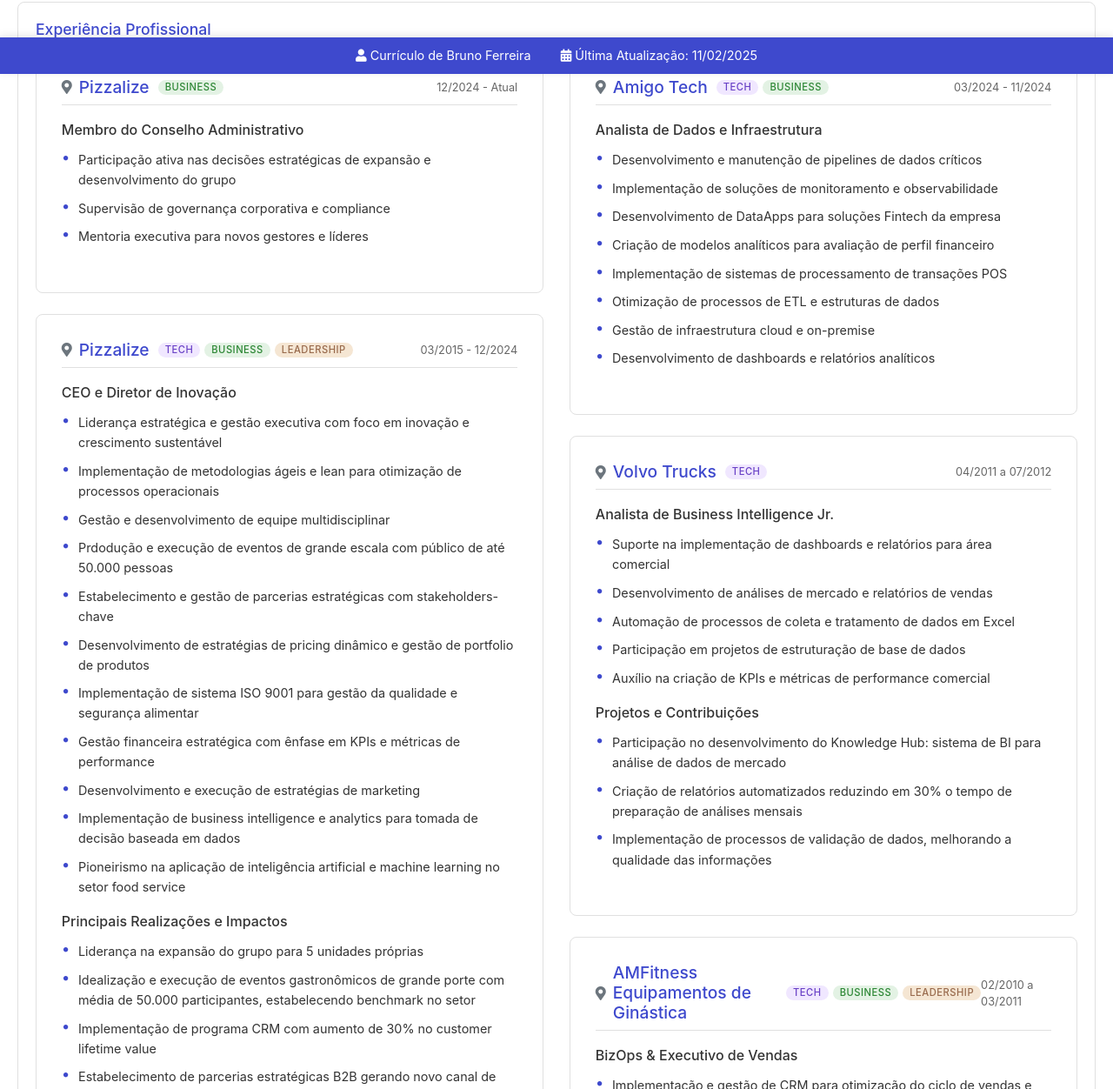
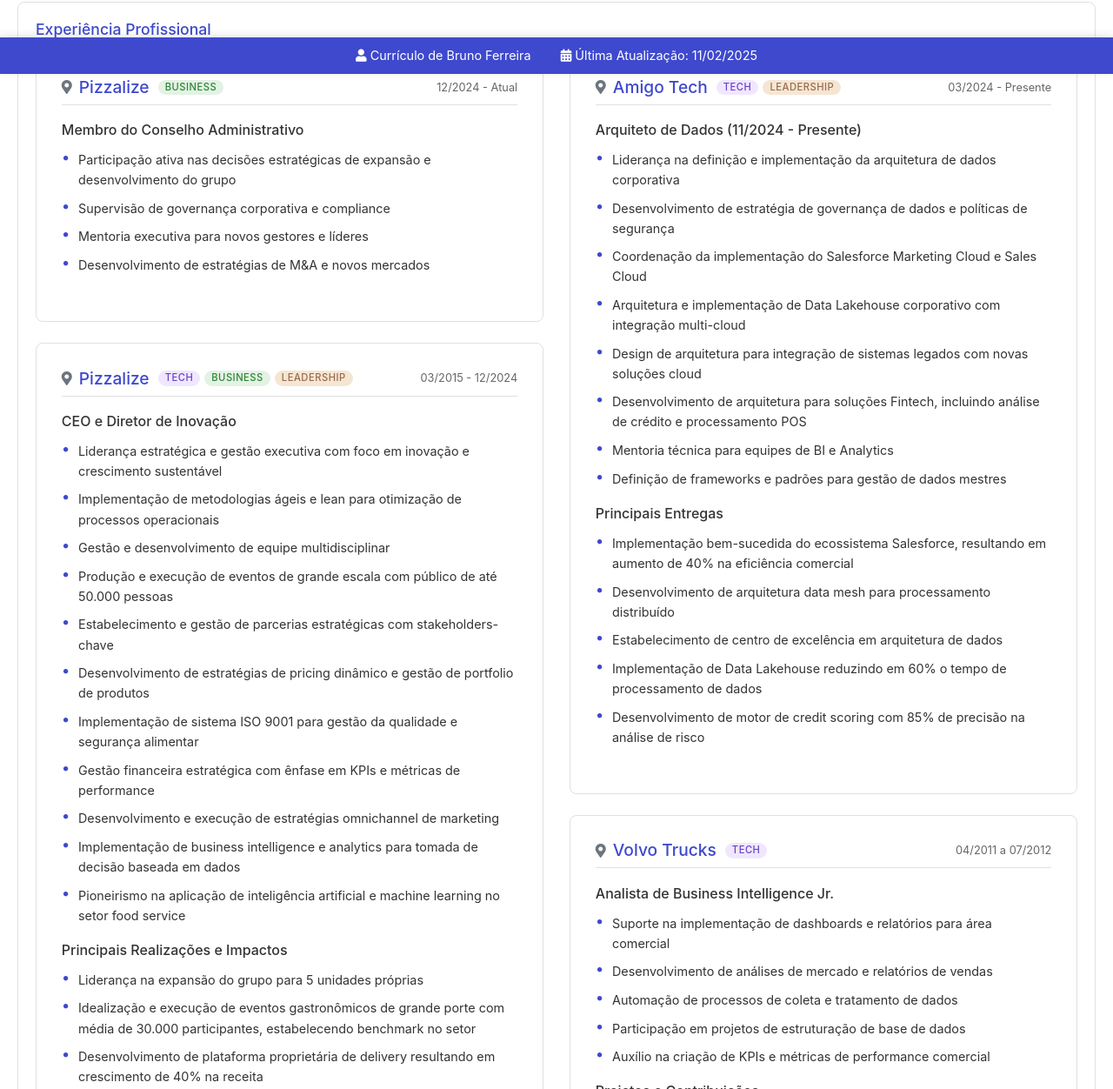
Before and after one commit to Abreuux/public, a plain HTML site: page index.html in a window 1280 px wide. Shown: the part 715-1967 px from the top of the page at 87% size. Drawn offline with nearby package versions, Linux system fonts and the light colour scheme.

Commit message:
Update index.html

```diff
--- a/index.html
+++ b/index.html
@@ -508,6 +508,7 @@
                             <li>Participação ativa nas decisões estratégicas de expansão e desenvolvimento do grupo</li>
                             <li>Supervisão de governança corporativa e compliance</li>
                             <li>Mentoria executiva para novos gestores e líderes</li>
+                            <li>Desenvolvimento de estratégias de M&A e novos mercados</li>
                         </ul>
                     </div>
                 </div>
@@ -532,19 +533,20 @@
                             <li>Liderança estratégica e gestão executiva com foco em inovação e crescimento sustentável</li>
                             <li>Implementação de metodologias ágeis e lean para otimização de processos operacionais</li>
                             <li>Gestão e desenvolvimento de equipe multidisciplinar</li>
-                            <li>Prdodução e execução de eventos de grande escala com público de até 50.000 pessoas</li>
+                            <li>Produção e execução de eventos de grande escala com público de até 50.000 pessoas</li>
                             <li>Estabelecimento e gestão de parcerias estratégicas com stakeholders-chave</li>
                             <li>Desenvolvimento de estratégias de pricing dinâmico e gestão de portfolio de produtos</li>
                             <li>Implementação de sistema ISO 9001 para gestão da qualidade e segurança alimentar</li>
                             <li>Gestão financeira estratégica com ênfase em KPIs e métricas de performance</li>
-                            <li>Desenvolvimento e execução de estratégias de marketing</li>
+                            <li>Desenvolvimento e execução de estratégias omnichannel de marketing</li>
                             <li>Implementação de business intelligence e analytics para tomada de decisão baseada em dados</li>
                             <li>Pioneirismo na aplicação de inteligência artificial e machine learning no setor food service</li>
                         </ul>
                         <h4>Principais Realizações e Impactos</h4>
                         <ul>
-                            <li>Liderança na expansão do grupo para 5 unidades próprias</li>
-                            <li>Idealização e execução de eventos gastronômicos de grande porte com média de 50.000 participantes, estabelecendo benchmark no setor</li>
+                            <li>Liderança na expansão do grupo para 5 unidades próprias </li>
+                            <li>Idealização e execução de eventos gastronômicos de grande porte com média de 30.000 participantes, estabelecendo benchmark no setor</li>
+                            <li>Desenvolvimento de plataforma proprietária de delivery resultando em crescimento de 40% na receita</li>
                             <li>Implementação de programa CRM com aumento de 30% no customer lifetime value</li>
                             <li>Estabelecimento de parcerias estratégicas B2B gerando novo canal de receita</li>
                             <li>Pioneirismo em sistema de recomendação AI-driven com incremento de 25% no ticket médio</li>
@@ -573,9 +575,9 @@
                             <li>Implementação de Balanced Scorecard (BSC) com foco em desenvolvimento organizacional</li>
                             <li>Desenvolvimento e execução de programa de onboarding e capacitação corporativa</li>
                             <li>Estruturação de novos produtos e serviços através de análise de mercado</li>
-                            <li>Gestão estratégica de stakeholders</li>
+                            <li>Gestão estratégica de stakeholders e participação em processos licitatórios</li>
                             <li>Administração de contratos e compliance com faturamento anual de R$ 10M+</li>
-                            <li>Liderança matricial dos departamentos de Pessoas, Comercial e Operações</li>
+                            <li>Liderança matricial dos departamentos de RH, Comercial e Operações</li>
                             <li>Ownership da unidade de negócios de terceirização</li>
                         </ul>
                         <h4>Projetos Estratégicos</h4>
@@ -592,22 +594,30 @@
                                 <i class="fas fa-map-marker-alt mr-2 text-muted"></i>
                                 Amigo Tech
                                 <span class="tag tag-tech">Tech</span>
-                                <span class="tag tag-business">Business</span>
+                                <span class="tag tag-leadership">Leadership</span>
                             </h3>
                         </div>
-                        <span class="period">03/2024 - 11/2024</span>
+                        <span class="period">03/2024 - Presente</span>
                     </div>
                     <div class="role">
-                        <h4>Analista de Dados e Infraestrutura</h4>
+                        <h4>Arquiteto de Dados (11/2024 - Presente)</h4>
                         <ul>
-                            <li>Desenvolvimento e manutenção de pipelines de dados críticos</li>
-                            <li>Implementação de soluções de monitoramento e observabilidade</li>
-                            <li>Desenvolvimento de DataApps para soluções Fintech da empresa</li>
-                            <li>Criação de modelos analíticos para avaliação de perfil financeiro</li>
-                            <li>Implementação de sistemas de processamento de transações POS</li>
-                            <li>Otimização de processos de ETL e estruturas de dados</li>
-                            <li>Gestão de infraestrutura cloud e on-premise</li>
-                            <li>Desenvolvimento de dashboards e relatórios analíticos</li>
+                            <li>Liderança na definição e implementação da arquitetura de dados corporativa</li>
+                            <li>Desenvolvimento de estratégia de governança de dados e políticas de segurança</li>
+                            <li>Coordenação da implementação do Salesforce Marketing Cloud e Sales Cloud</li>
+                            <li>Arquitetura e implementação de Data Lakehouse corporativo com integração multi-cloud</li>
+                            <li>Design de arquitetura para integração de sistemas legados com novas soluções cloud</li>
+                            <li>Desenvolvimento de arquitetura para soluções Fintech, incluindo análise de crédito e processamento POS</li>
+                            <li>Mentoria técnica para equipes de BI e Analytics</li>
+                            <li>Definição de frameworks e padrões para gestão de dados mestres</li>
+                        </ul>
+                        <h4>Principais Entregas</h4>
+                        <ul>
+                            <li>Implementação bem-sucedida do ecossistema Salesforce, resultando em aumento de 40% na eficiência comercial</li>
+                            <li>Desenvolvimento de arquitetura data mesh para processamento distribuído</li>
+                            <li>Estabelecimento de centro de excelência em arquitetura de dados</li>
+                            <li>Implementação de Data Lakehouse reduzindo em 60% o tempo de processamento de dados</li>
+                            <li>Desenvolvimento de motor de credit scoring com 85% de precisão na análise de risco</li>
                         </ul>
                     </div>
                 </div>
@@ -628,7 +638,7 @@
                         <ul>
                             <li>Suporte na implementação de dashboards e relatórios para área comercial</li>
                             <li>Desenvolvimento de análises de mercado e relatórios de vendas</li>
-                            <li>Automação de processos de coleta e tratamento de dados em Excel</li>
+                            <li>Automação de processos de coleta e tratamento de dados</li>
                             <li>Participação em projetos de estruturação de base de dados</li>
                             <li>Auxílio na criação de KPIs e métricas de performance comercial</li>
                         </ul>
@@ -655,7 +665,7 @@
                         <span class="period">02/2010 a 03/2011</span>
                     </div>
                     <div class="role">
-                        <h4>BizOps & Executivo de Vendas</h4>
+                        <h4>BizOps & Desenvolvimento de Negócios</h4>
                         <ul>
                             <li>Implementação e gestão de CRM para otimização do ciclo de vendas e automação de processos comerciais</li>
                             <li>Desenvolvimento de dashboards e KPIs para análise de performance comercial e tomada de decisão</li>
@@ -919,7 +929,11 @@
     </div>
 
     <div class="section">
-
+        <h2>Referências</h2>
+        <ul>
+            <li>William Ponzi (Diretor Geral Marvan Administradora de Bens e Condomínios – 9973.2531)</li>
+            <li>Ana Maria Pereira (Proprietária AMFitness – 7811.7799)</li>
+            <li>Eriberto Cerqueira (Diretor Regional Volvo – 7816.1652)</li>
         </ul>
     </div>
 </div>
```
